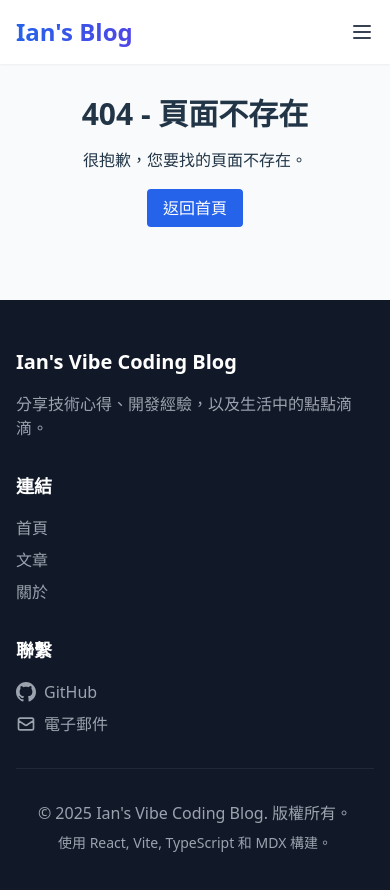
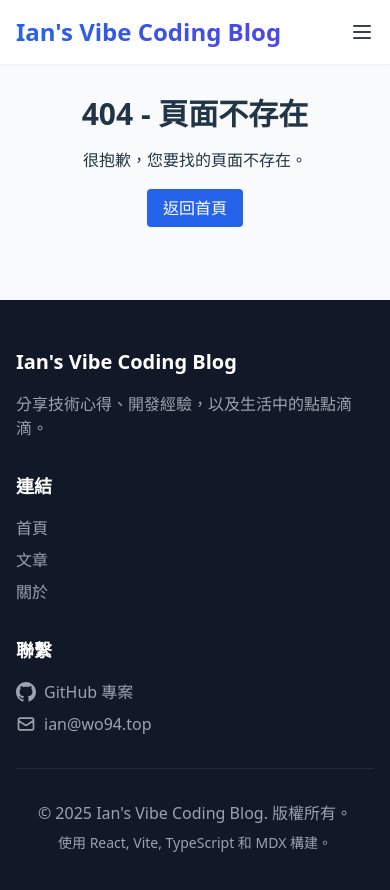
Before and after one commit to ianTPE/vite-react-mdx-blog, a React (Vite) app: page /about in a window 390 px wide. Before the commit this address had no page. Shown: the top 890 px of the page. Built offline with nearby package versions, Linux system fonts and the light colour scheme.

Commit message:
feat: create responsive Layout component with header, navigation and footer

```diff
--- a/src/components/layout/Layout.tsx
+++ b/src/components/layout/Layout.tsx
@@ -11,11 +11,11 @@ const Layout: React.FC<LayoutProps> = ({ children }) => {
 
   return (
     <div className="min-h-screen flex flex-col bg-gray-50">
-      <header className="bg-white shadow-sm sticky top-0 z-50">
-        <div className="container mx-auto px-4">
+      <header className="bg-white shadow-sm sticky top-0 z-50 w-full">
+        <div className="max-w-3xl mx-auto px-4">
           <nav className="flex justify-between items-center py-4">
             <Link to="/" className="text-2xl font-bold bg-gradient-to-r from-blue-600 to-indigo-600 bg-clip-text text-transparent">
-              Ian's Blog
+              Ian's Vibe Coding Blog
             </Link>
 
             {/* Desktop Menu */}
@@ -124,7 +124,7 @@ const Layout: React.FC<LayoutProps> = ({ children }) => {
               <ul className="space-y-2">
                 <li>
                   <a
-                    href="https://github.com/your-username"
+                    href="https://github.com/ianTPE/vite-react-mdx-blog"
                     target="_blank"
                     rel="noopener noreferrer"
                     className="text-gray-400 hover:text-white transition-colors flex items-center"
@@ -132,18 +132,18 @@ const Layout: React.FC<LayoutProps> = ({ children }) => {
                     <svg xmlns="http://www.w3.org/2000/svg" className="h-5 w-5 mr-2" fill="currentColor" viewBox="0 0 24 24">
                       <path d="M12 0c-6.626 0-12 5.373-12 12 0 5.302 3.438 9.8 8.207 11.387.599.111.793-.261.793-.577v-2.234c-3.338.726-4.033-1.416-4.033-1.416-.546-1.387-1.333-1.756-1.333-1.756-1.089-.745.083-.729.083-.729 1.205.084 1.839 1.237 1.839 1.237 1.07 1.834 2.807 1.304 3.492.997.107-.775.418-1.305.762-1.604-2.665-.305-5.467-1.334-5.467-5.931 0-1.311.469-2.381 1.236-3.221-.124-.303-.535-1.524.117-3.176 0 0 1.008-.322 3.301 1.23.957-.266 1.983-.399 3.003-.404 1.02.005 2.047.138 3.006.404 2.291-1.552 3.297-1.23 3.297-1.23.653 1.653.242 2.874.118 3.176.77.84 1.235 1.911 1.235 3.221 0 4.609-2.807 5.624-5.479 5.921.43.372.823 1.102.823 2.222v3.293c0 .319.192.694.801.576 4.765-1.589 8.199-6.086 8.199-11.386 0-6.627-5.373-12-12-12z"/>
                     </svg>
-                    GitHub
+                    GitHub 專案
                   </a>
                 </li>
                 <li>
                   <a
-                    href="mailto:your-email@example.com"
+                    href="mailto:ian@wo94.top"
                     className="text-gray-400 hover:text-white transition-colors flex items-center"
                   >
                     <svg xmlns="http://www.w3.org/2000/svg" className="h-5 w-5 mr-2" fill="none" viewBox="0 0 24 24" stroke="currentColor">
                       <path strokeLinecap="round" strokeLinejoin="round" strokeWidth={2} d="M3 8l7.89 5.26a2 2 0 002.22 0L21 8M5 19h14a2 2 0 002-2V7a2 2 0 00-2-2H5a2 2 0 00-2 2v10a2 2 0 002 2z" />
                     </svg>
-                    電子郵件
+                    ian@wo94.top
                   </a>
                 </li>
               </ul>
```
